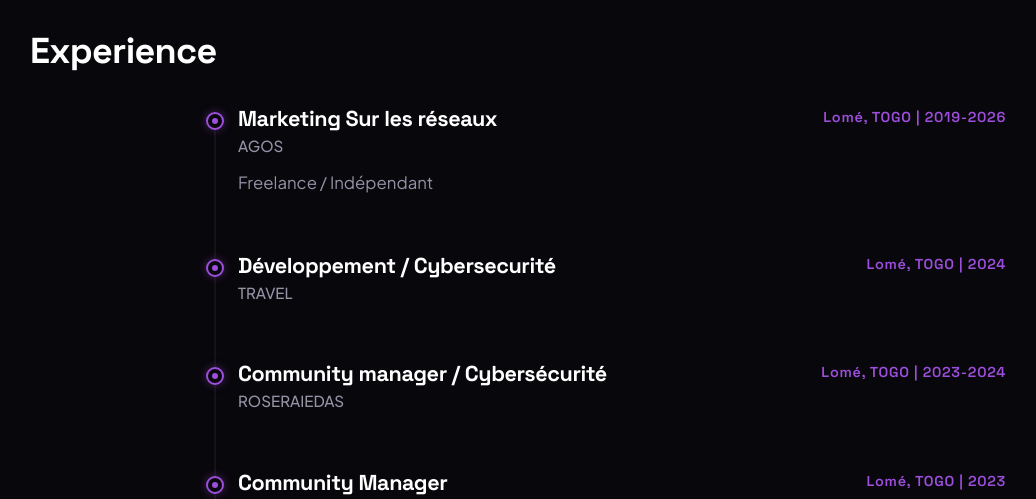
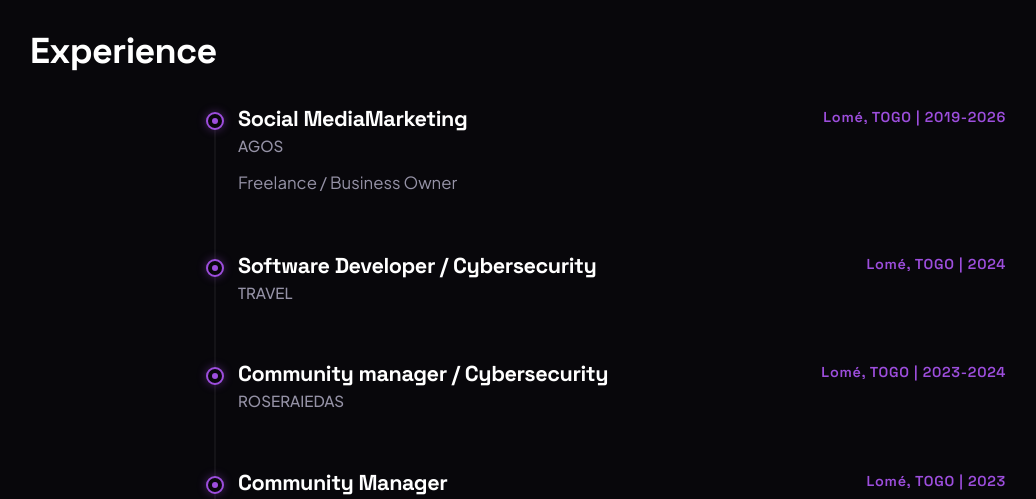
Before and after one commit to augustev005/portfolio, a Flask app: page / in a window 1280 px wide. Shown: the part 2620-3119 px from the top of the page, without its empty margins (34-1070 px from the left). Run offline with Flask 3, Linux system fonts and the light colour scheme.

Commit message:
Update timeline experience entries to English and improve roles

```diff
--- a/templates/index.html
+++ b/templates/index.html
@@ -219,13 +219,13 @@
                         </div>
                         <div class="timeline-header">
                             <div class="role-company">
-                                <h3 class="role-title">Marketing Sur les réseaux</h3>
+                                <h3 class="role-title">Social MediaMarketing</h3>
                                 <span class="company-name">AGOS</span>
                             </div>
                             <span class="timeline-date">Lomé, TOGO | 2019-2026</span>
                         </div>
                         <p class="timeline-desc">
-                            Freelance / Indépendant
+                            Freelance / Business Owner
                         </p>
                     </div>
                     <!-- Timeline Item 2 -->
@@ -235,7 +235,7 @@
                         </div>
                         <div class="timeline-header">
                             <div class="role-company">
-                                <h3 class="role-title">Développement / Cybersecurité</h3>
+                                <h3 class="role-title">Software Developer / Cybersecurity</h3>
                                 <span class="company-name">TRAVEL</span>
                             </div>
                             <span class="timeline-date">Lomé, TOGO | 2024</span>
@@ -248,7 +248,7 @@
                         </div>
                         <div class="timeline-header">
                             <div class="role-company">
-                                <h3 class="role-title">Community manager / Cybersécurité</h3>
+                                <h3 class="role-title">Community manager / Cybersecurity</h3>
                                 <span class="company-name">ROSERAIEDAS</span>
                             </div>
                             <span class="timeline-date">Lomé, TOGO | 2023-2024</span>
```
